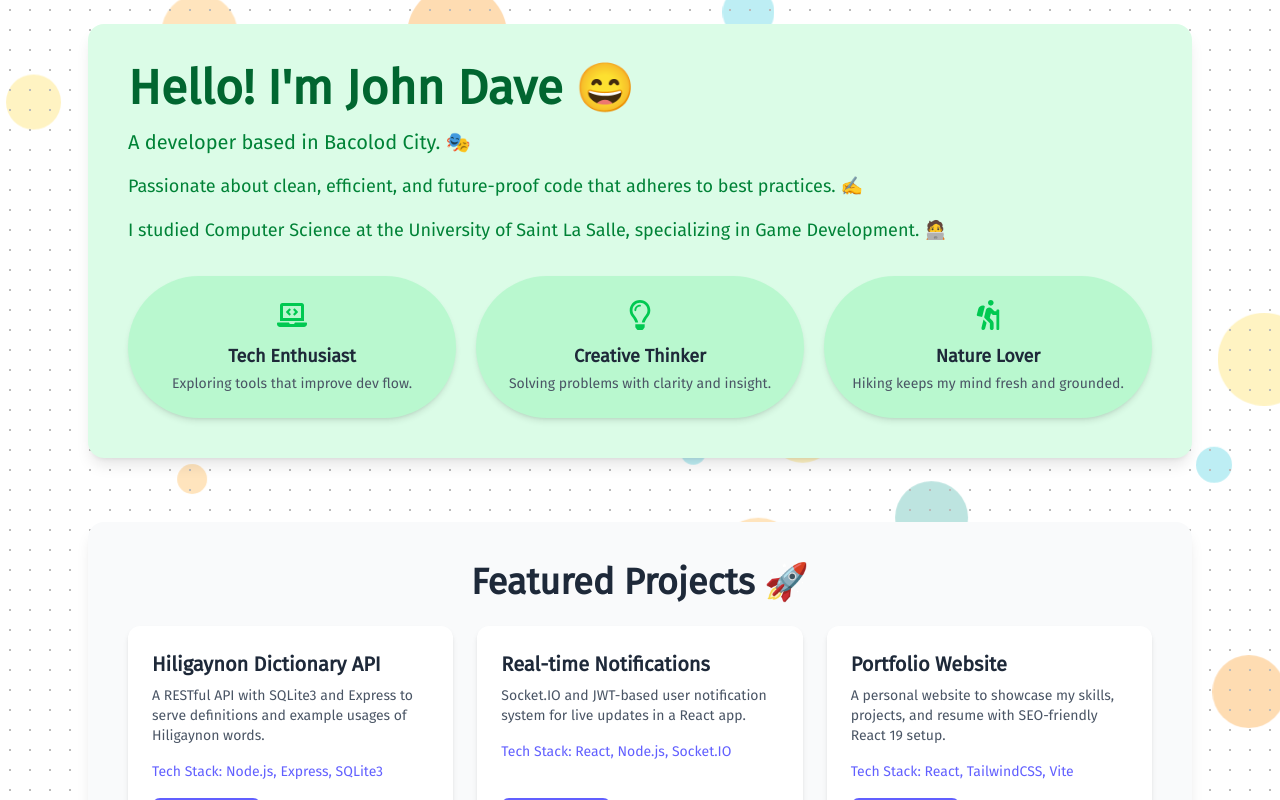
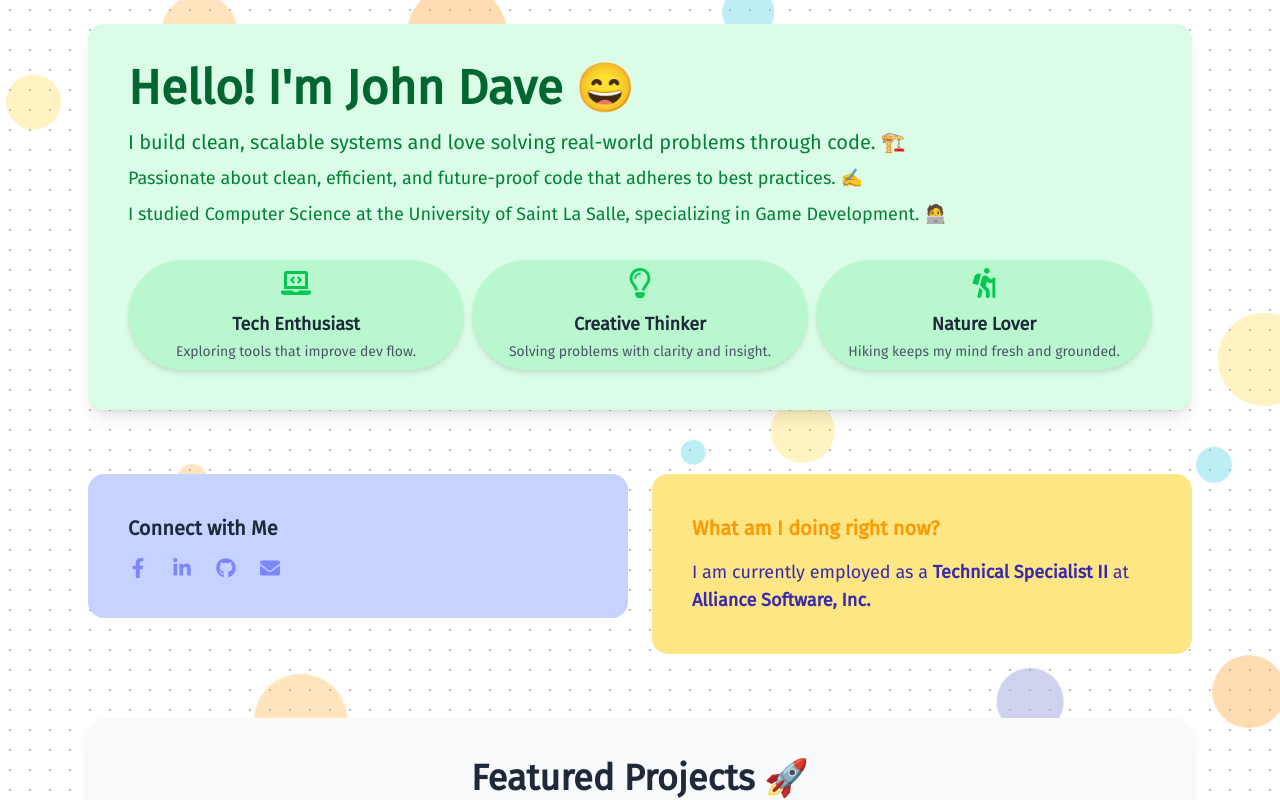
Before and after one commit to jdevc20/camdevportfolio, a Next.js app: page / in a window 1280 px wide. Shown: the top 800 px of the page. Built offline with nearby package versions, Linux system fonts and the light colour scheme.

Commit message:
[*] UI Improvements

```diff
--- /dev/null
+++ b/src/app/components/Connect.jsx
@@ -0,0 +1,41 @@
+import { FaFacebookF, FaLinkedinIn, FaGithub, FaEnvelope } from "react-icons/fa";
+
+export default function Connect() {
+  return (
+    <section className="p-5 sm:p-8 md:p-10 bg-indigo-200 text-gray-800 rounded-2xl">
+      <h2 className="text-xl font-bold mb-4">Connect with Me</h2>
+      <div className="flex space-x-6 text-xl">
+        <a
+          href="https://facebook.com/jdevc20"
+          target="_blank"
+          rel="noopener noreferrer"
+          className="text-indigo-400 hover:text-indigo-600 transition"
+        >
+          <FaFacebookF />
+        </a>
+        <a
+          href="https://www.linkedin.com/in/jdevc20/"
+          target="_blank"
+          rel="noopener noreferrer"
+          className="text-indigo-400 hover:text-indigo-600 transition"
+        >
+          <FaLinkedinIn />
+        </a>
+        <a
+          href="https://github.com/jdevc20"
+          target="_blank"
+          rel="noopener noreferrer"
+          className="text-indigo-400 hover:text-indigo-600 transition"
+        >
+          <FaGithub />
+        </a>
+        <a
+          href="mailto:jdcamarin20@gmail.com"
+          className="text-indigo-400 hover:text-indigo-600 transition"
+        >
+          <FaEnvelope />
+        </a>
+      </div>
+    </section>
+  );
+}
--- a/src/app/components/ExperienceCard.jsx
+++ b/src/app/components/ExperienceCard.jsx
@@ -3,7 +3,7 @@ export default function ExperienceCard({ company, position, dateRange, responsib
       <div className="bg-white shadow-md rounded-xl p-6 hover:shadow-xl transition-shadow duration-300">
         <h3 className="text-lg font-semibold text-indigo-600 mb-1">{position}</h3>
         <p className="text-sm text-gray-700 font-medium">{company}</p>
-        <p className="text-sm text-gray-500 italic mb-4">{dateRange}</p>
+        <p className="text-sm text-gray-500 italic mb-3">{dateRange}</p>
 
         <ul className="list-disc list-inside text-sm text-gray-700 space-y-1 mb-3">
           {responsibilities.map((item, index) => (
--- a/src/app/components/ExperienceSection.jsx
+++ b/src/app/components/ExperienceSection.jsx
@@ -2,7 +2,7 @@ import ExperienceCard from "./ExperienceCard";
 
 export default function ExperienceSection() {
   return (
-    <section className="p-6 sm:p-8 md:p-10 bg-indigo-200 text-gray-800 rounded-2xl shadow-lg mt-12">
+    <section className="p-6 sm:p-8 md:p-10 bg-indigo-200 text-gray-800 rounded-2xl shadow-lg">
       <h2 className="text-2xl sm:text-3xl lg:text-4xl font-semibold mb-6 text-center">
         Experience 💼
       </h2>
--- a/src/app/components/InterestCard.jsx
+++ b/src/app/components/InterestCard.jsx
@@ -1,9 +1,9 @@
 export default function InterestCard({ icon: Icon, title, description }) {
-    return (
-      <div className="bg-green-200 p-6 rounded-full shadow-md hover:rounded-2xl transition-shadow duration-300 flex flex-col items-center text-center">
-        <Icon className="text-3xl text-green-500 mb-3" />
-        <h3 className="text-lg font-semibold mb-1">{title}</h3>
-        <p className="text-sm text-gray-600">{description}</p>
-      </div>
-    );
-  }
+  return (
+    <div className="bg-green-200 p-4 sm:p-2 rounded-lg sm:rounded-full shadow-md hover:rounded-2xl transition-shadow duration-300 flex flex-col items-center text-center">
+      <Icon className="text-2xl sm:text-3xl text-green-500 mb-2 sm:mb-3" />
+      <h3 className="text-sm sm:text-lg font-semibold mb-1">{title}</h3>
+      <p className="text-xs sm:text-sm text-gray-600">{description}</p>
+    </div>
+  );
+}
--- a/src/app/components/IntroductionSection.jsx
+++ b/src/app/components/IntroductionSection.jsx
@@ -8,17 +8,18 @@ export default function IntroductionSection() {
         Hello! I&apos;m John Dave 😄
       </h1>
 
-      <p className="animate__animated animate__fadeInUp animate__delay-2s text-base sm:text-lg lg:text-xl mb-4 text-green-700">
-        A developer based in Bacolod City. 🎭
+      <p className="animate__animated animate__fadeInUp animate__delay-2s text-base sm:text-lg lg:text-xl mb-2 text-green-700">
+        I build clean, scalable systems and love solving real-world problems through code. 🏗️
       </p>
       <p className="animate__animated animate__fadeInUp animate__delay-3s text-sm sm:text-base lg:text-lg text-green-700">
         Passionate about clean, efficient, and future-proof code that adheres to best practices. ✍️
       </p>
-      <p className="animate__animated animate__fadeInUp animate__delay-4s text-sm sm:text-base lg:text-lg mt-4 text-green-700">
+      <p className="animate__animated animate__fadeInUp animate__delay-4s text-sm sm:text-base lg:text-lg mt-2 text-green-700">
         I studied Computer Science at the University of Saint La Salle, specializing in Game Development. 🧑‍💻
       </p>
 
-      <div className="mt-8 grid grid-cols-1 sm:grid-cols-2 lg:grid-cols-3 gap-5">
+      <div className="mt-8 grid grid-cols-1 sm:grid-cols-2 lg:grid-cols-3 gap-5 sm:gap-2">
+
         <div className="animate__animated animate__fadeInUp animate__delay-6s">
           <InterestCard
             icon={FaLaptopCode}
--- a/src/app/components/ProjectSection.jsx
+++ b/src/app/components/ProjectSection.jsx
@@ -2,7 +2,7 @@ import ProjectCard from "./ProjectCard";
 
 export default function ProjectSection() {
   return (
-    <section className="p-6 sm:p-8 md:p-10 bg-gray-50 text-gray-800 rounded-2xl shadow-lg mt-12">
+    <section className="p-6 sm:p-8 md:p-10 bg-gray-50 text-gray-800 rounded-2xl shadow-lg">
       <h2 className="text-2xl sm:text-3xl lg:text-4xl font-semibold mb-6 text-center">
         Featured Projects 🚀
       </h2>
--- a/src/app/components/SkillSection.jsx
+++ b/src/app/components/SkillSection.jsx
@@ -2,7 +2,7 @@ import SkillCard from "./SkillCard";
 
 export default function SkillsSection() {
   return (
-    <section className="p-6 sm:p-8 md:p-10 bg-blue-200 text-gray-800 rounded-2xl shadow-lg mt-12">
+    <section className="p-6 sm:p-8 md:p-10 bg-blue-200 text-gray-800 rounded-2xl shadow-lg">
       <h2 className="text-2xl sm:text-3xl lg:text-4xl font-semibold mb-6 text-center">
         Skills & Expertise 🧠
       </h2>
--- /dev/null
+++ b/src/app/components/Status.jsx
@@ -0,0 +1,12 @@
+import React from "react";
+
+export default function Status() {
+  return (
+    <section className="p-5 sm:p-8 md:p-10 bg-amber-200 text-gray-800 rounded-2xl">
+      <h2 className="text-xl font-bold mb-4 text-amber-500">What am I doing right now?</h2>
+      <p className="text-base sm:text-lg text-indigo-800">
+        I am currently employed as a <span className="font-semibold">Technical Specialist II</span> at <span className="font-semibold">Alliance Software, Inc.</span>
+      </p>
+    </section>
+  );
+}
--- a/src/app/page.js
+++ b/src/app/page.js
@@ -1,21 +1,32 @@
 'use client'
 import AnimatedOnScroll from "./components/AnimatedOnScroll";
 import ExperienceSection from "./components/ExperienceSection";
+import Connect from "./components/Connect";
 import FloatingCircles from "./components/FloatingCircles";
 import IntroductionSection from "./components/IntroductionSection";
 import ProjectSection from "./components/ProjectSection";
 import SkillsSection from "./components/SkillSection";
+import Status from "./components/Status";
 
 export default function Home() {
   return (
     <>
-    <FloatingCircles/>
+      <FloatingCircles />
       <div className="min-h-screen scrollbar-none overflow-x-hidden background-dots">
 
         <div className="min-h-screen p-2 sm:p-6 max-w-6xl mx-auto space-y-16">
           <AnimatedOnScroll animation="animate__fadeInDown">
             <IntroductionSection />
           </AnimatedOnScroll>
+
+          <AnimatedOnScroll animation="animate__fadeInUp" delay="0.2s">
+  <div className="grid grid-cols-1 md:grid-cols-2 gap-4 md:gap-6 items-start">
+    <Connect />
+    <Status />
+  </div>
+</AnimatedOnScroll>
+
+
 
           <AnimatedOnScroll animation="animate__fadeInUp" delay="0.2s">
             <ProjectSection />
```
Also changed, not shown: 1 other file (tests, documents, lock files or other folders). Lines whose indentation alone changed are shown as unchanged.
